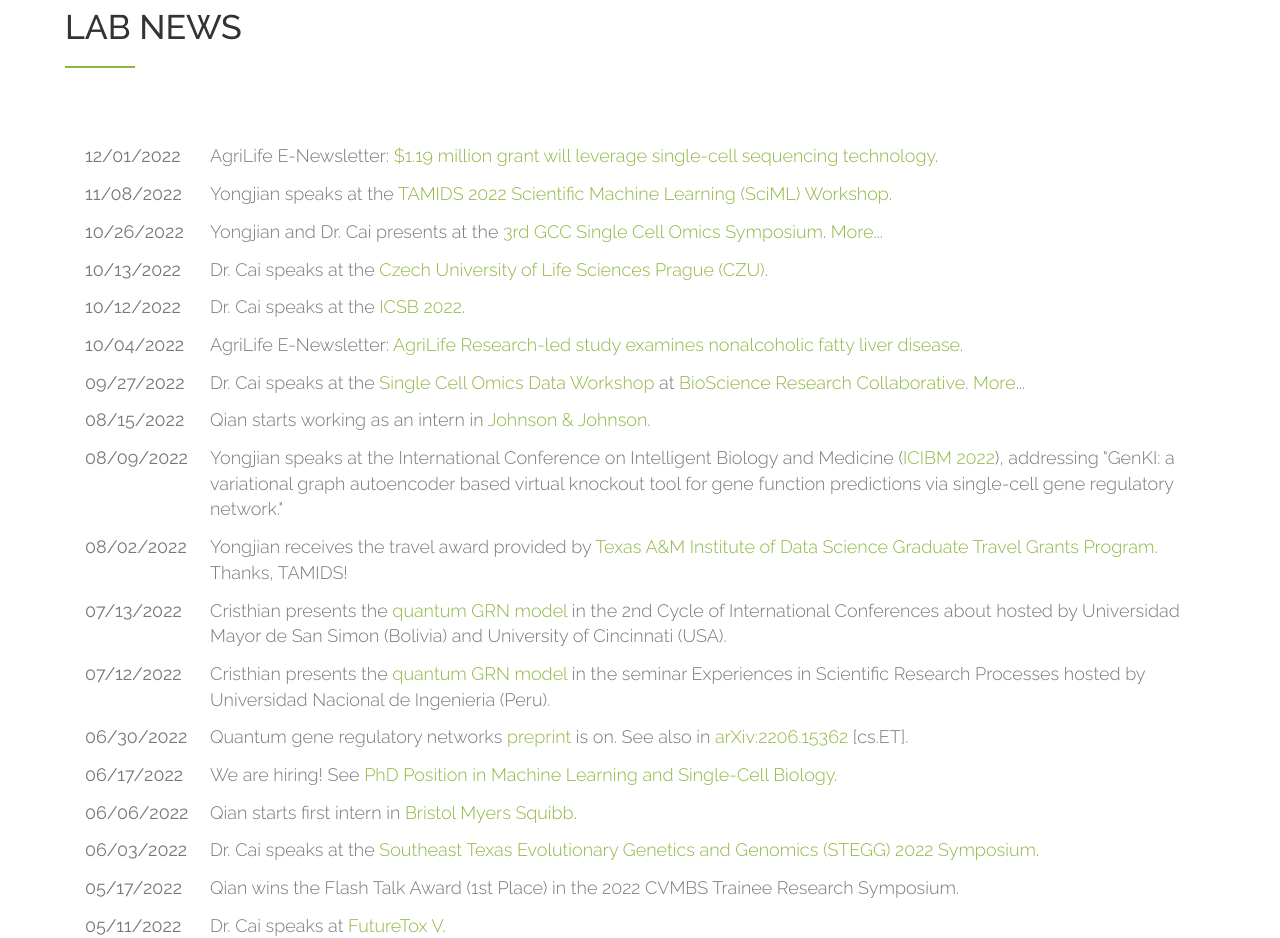
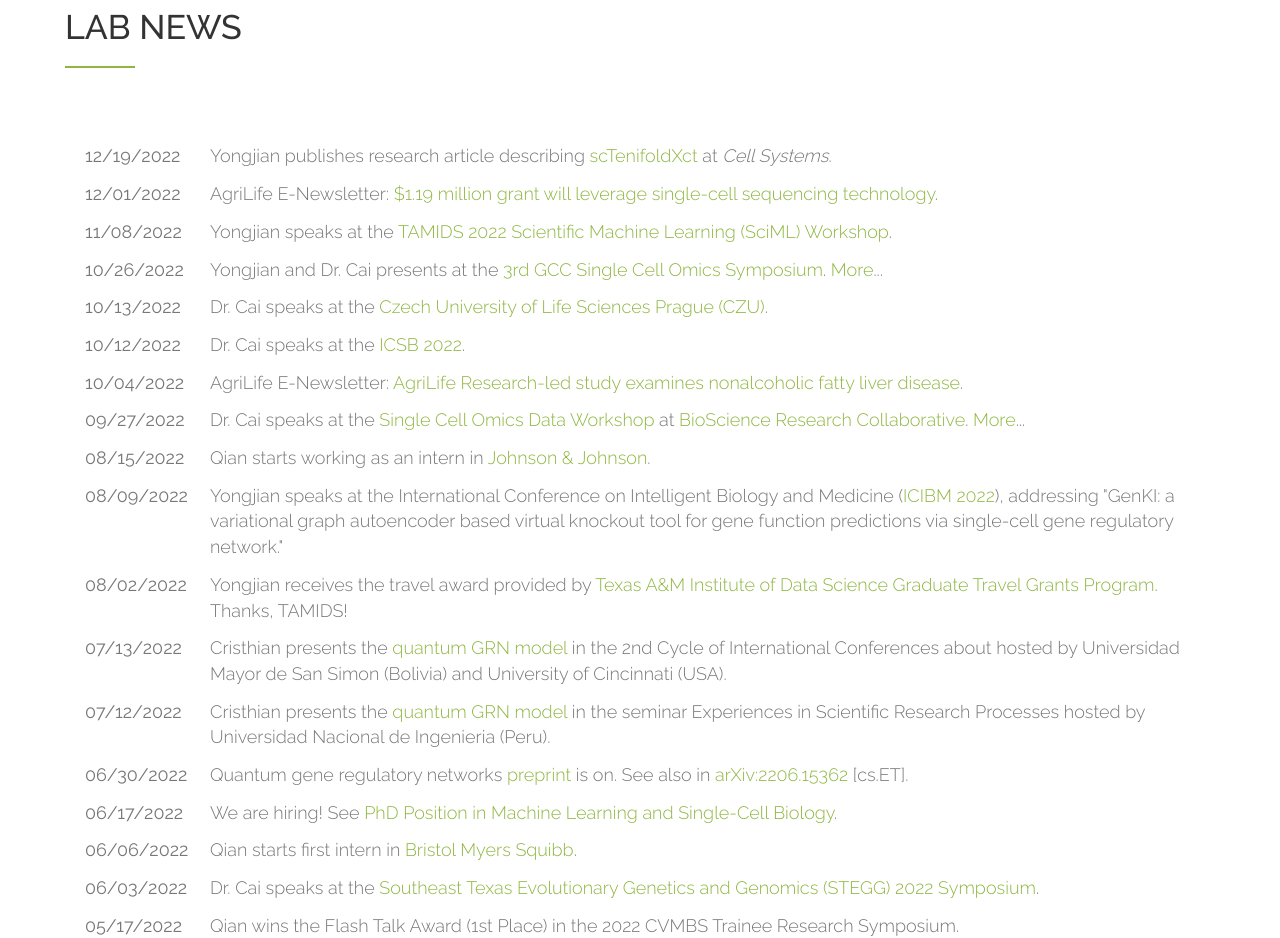
Before and after one commit to cailab-tamu/cailab-tamu.github.io, a plain HTML site: page index.html in a window 1280 px wide. Shown: the part 900-1838 px from the top of the page. Drawn offline with nearby package versions, Linux system fonts and the light colour scheme; some packages are replaced by stand-ins of ours.

Commit message:
Update index.html

```diff
--- a/index.html
+++ b/index.html
@@ -97,6 +97,10 @@
                 <p>
 
                   <dl>
+
+                    <dt>12/19/2022</dt>
+                    <dd>Yongjian publishes research article describing <a
+                        href="https://github.com/cailab-tamu/scTenifoldXct">scTenifoldXct</a> at <i>Cell Systems</i>.</dd>
 
                     <dt>12/01/2022</dt>
                     <dd>AgriLife E-Newsletter: <a
```
